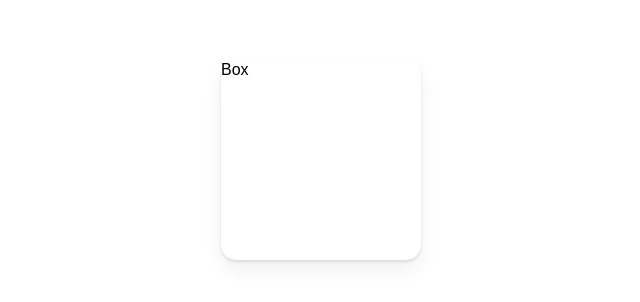
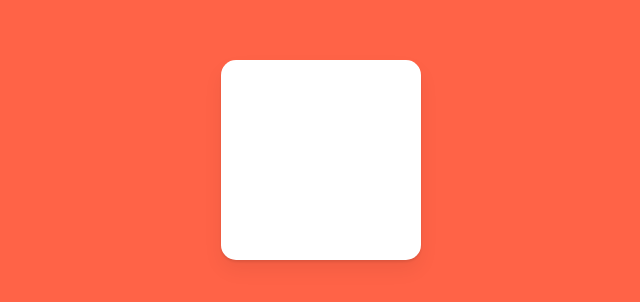
Before and after one commit to shlee9999/react-animations, a React (Create React App) app: page / in a window 1280 px wide. Shown: the part 240-542 px from the top of the page, without its empty margins (319-959 px from the left). Built offline with nearby package versions, Linux system fonts and the light colour scheme.

Commit message:
Practice stiffness, damping , bounce, duration

```diff
--- a/src/App.tsx
+++ b/src/App.tsx
@@ -6,20 +6,20 @@ const Wrapper = styled.div`
   display: flex;
   justify-content: center;
   align-items: center;
+  background-color: tomato;
 `;
 
 const Box = styled(motion.div)`
   width: 200px;
   height: 200px;
   background-color: white;
-  border-radius: 10px;
   border-radius: 15px;
   box-shadow: 0 2px 3px rgba(0, 0, 0, 0.1), 0 10px 20px rgba(0, 0, 0, 0.06);
 `;
 function App() {
   return (
     <Wrapper>
-      <Box animate={{ borderRadius: 100 }}>Box</Box>
+      <Box transition={{ type: 'spring', bounce: 0.85 }} initial={{ scale: 0 }} animate={{ scale: 1, rotateZ: 360 }} />
     </Wrapper>
   );
 }
```
